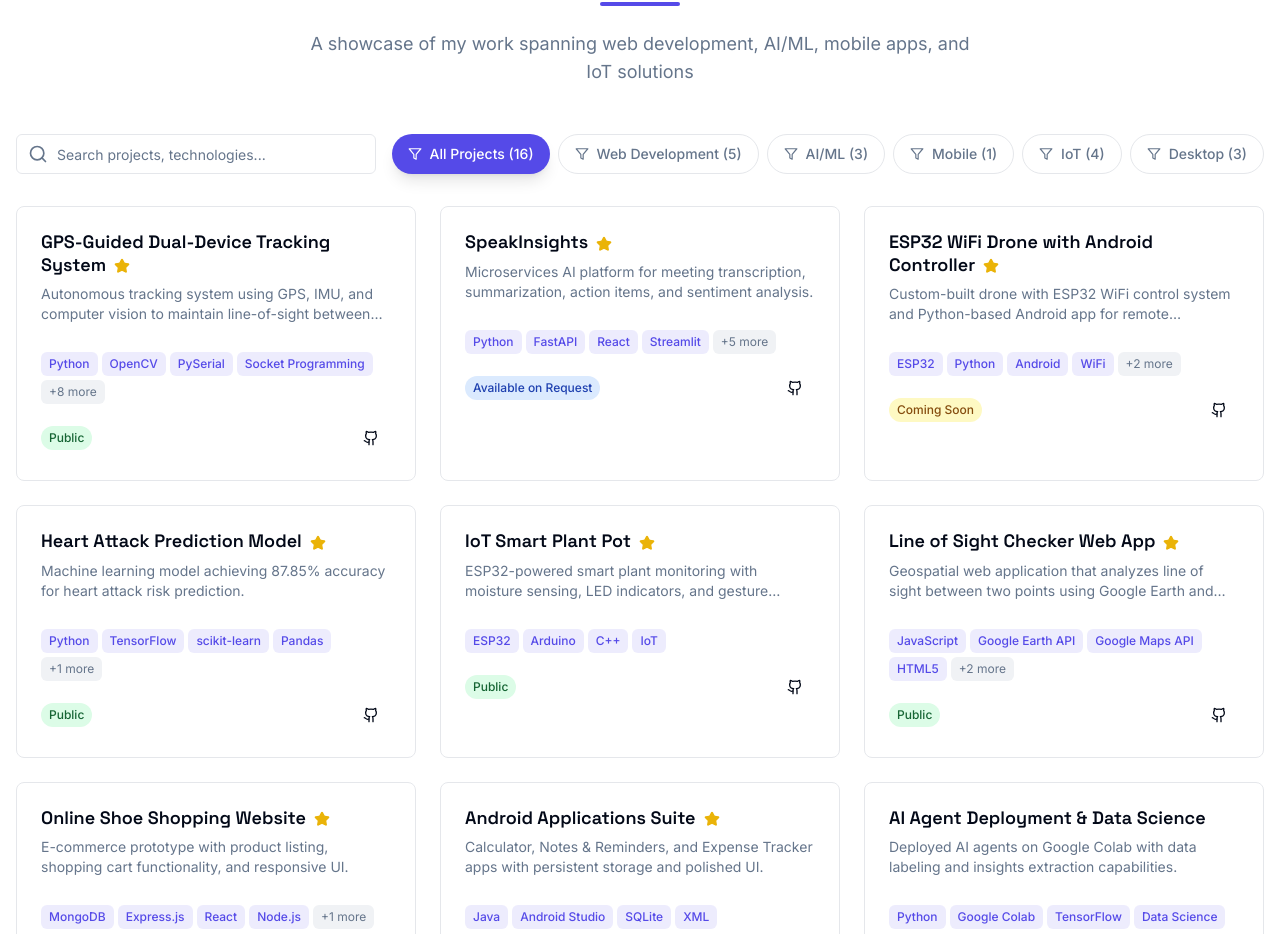
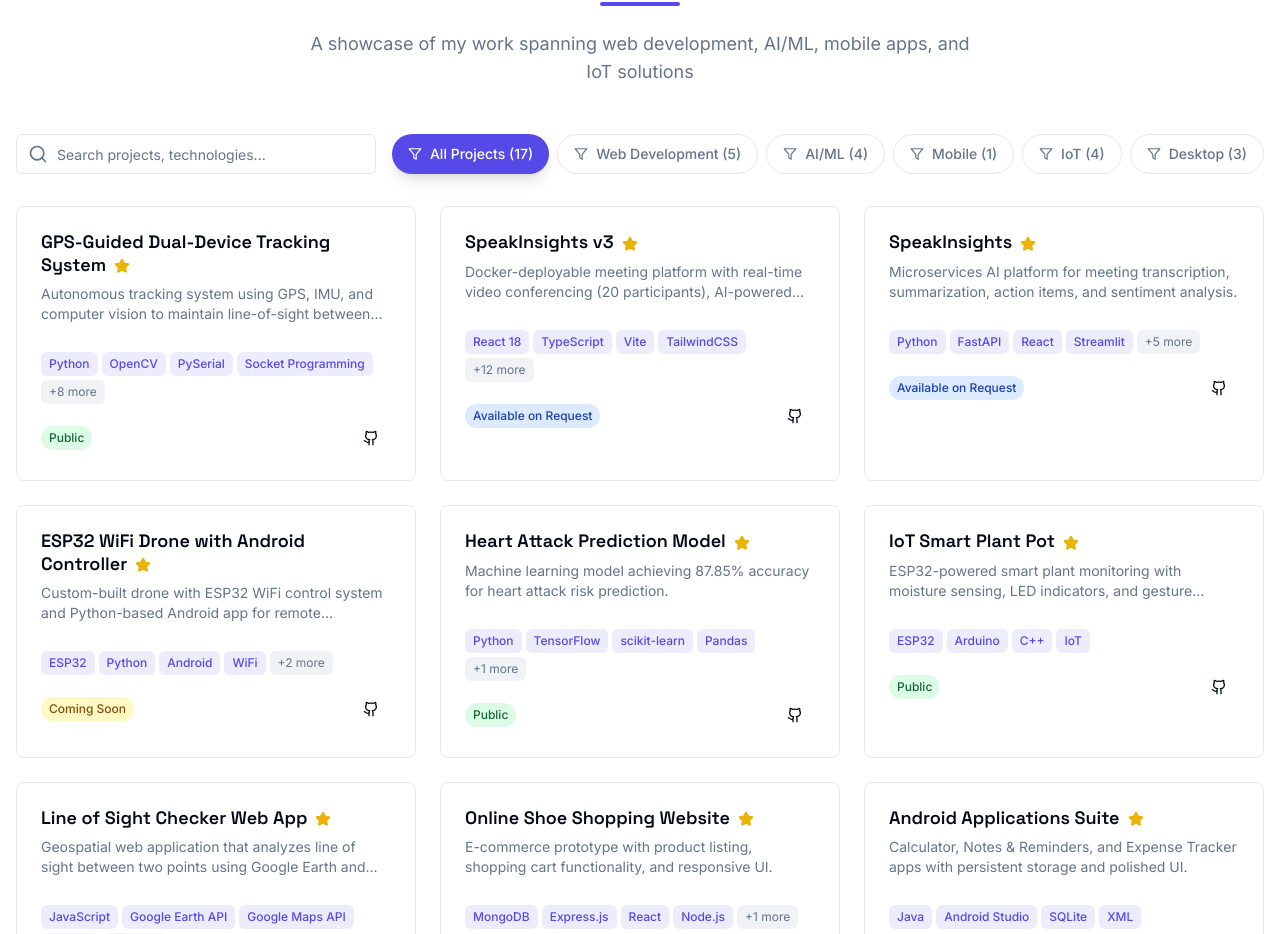
Before and after one commit to pmadhurn/mn-dev-folio, a React (Vite) app: page / in a window 1280 px wide. Shown: the part 3479-4413 px from the top of the page. Built offline with nearby package versions, Linux system fonts and the light colour scheme.

Commit message:
Add SpeakInsights v3 project details to projects data

```diff
--- a/src/data/projects.ts
+++ b/src/data/projects.ts
@@ -53,6 +53,32 @@ export const projects: Project[] = [
     status: 'public',
     links: {
       github: 'https://github.com/pmadhurn/gps-guided-tracking-system'
+    },
+    featured: true
+  },
+  {
+    id: 'speakinsights-v3',
+    title: 'SpeakInsights v3 — Real-Time Meeting Intelligence Platform',
+    summary: 'Docker-deployable meeting platform with real-time video conferencing (20 participants), AI-powered transcription, live captions, sentiment analysis, and RAG-based chat.',
+    description: 'A comprehensive Docker-deployable meeting intelligence platform featuring LiveKit-powered video conferencing for up to 20 participants, real-time captions via Web Speech API, WhisperX transcription with speaker attribution, Ollama-powered AI summarization and task extraction, dual sentiment analysis (VADER in-meeting + Ollama post-meeting), RAG chat with meeting context, and a modern Glassmorphism "Frosted Aurora" UI. Supports both Mac (Apple Silicon) and Windows (NVIDIA GPU).',
+    highlights: [
+      'LiveKit-powered WebRTC video conferencing (up to 20 participants)',
+      'Real-time live captions via Web Speech API',
+      'WhisperX transcription with speaker attribution',
+      'AI summarization & task extraction via Ollama (llama3.2:3b)',
+      'Dual sentiment analysis: VADER (real-time) + Ollama (post-meeting)',
+      'RAG chat with meeting context using nomic-embed-text embeddings',
+      'PostgreSQL 16 + pgvector for vector storage',
+      'Meeting recording with playback support',
+      'Google Calendar .ics export integration',
+      'Glassmorphism "Frosted Aurora" UI design',
+      'Cross-platform Docker deployment (Mac M-series & Windows NVIDIA)'
+    ],
+    tech: ['React 18', 'TypeScript', 'Vite', 'TailwindCSS', 'FastAPI', 'Python 3.11', 'SQLAlchemy', 'LiveKit', 'WebRTC', 'WhisperX', 'Ollama', 'PostgreSQL', 'pgvector', 'Redis', 'Zustand', 'Docker'],
+    category: 'ai-ml',
+    status: 'private',
+    links: {
+      github: 'https://github.com/pmadhurn'
     },
     featured: true
   },
```
